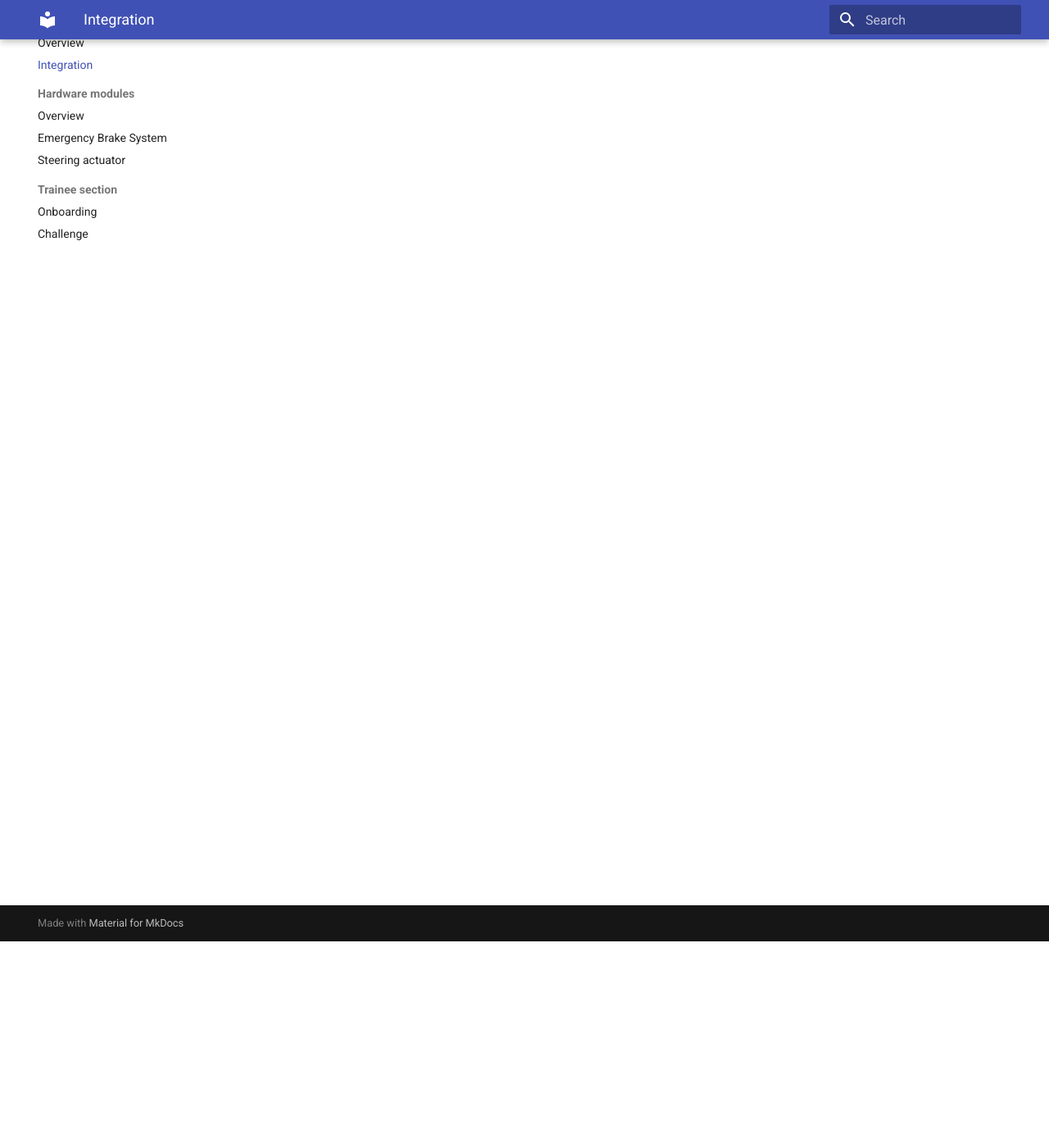
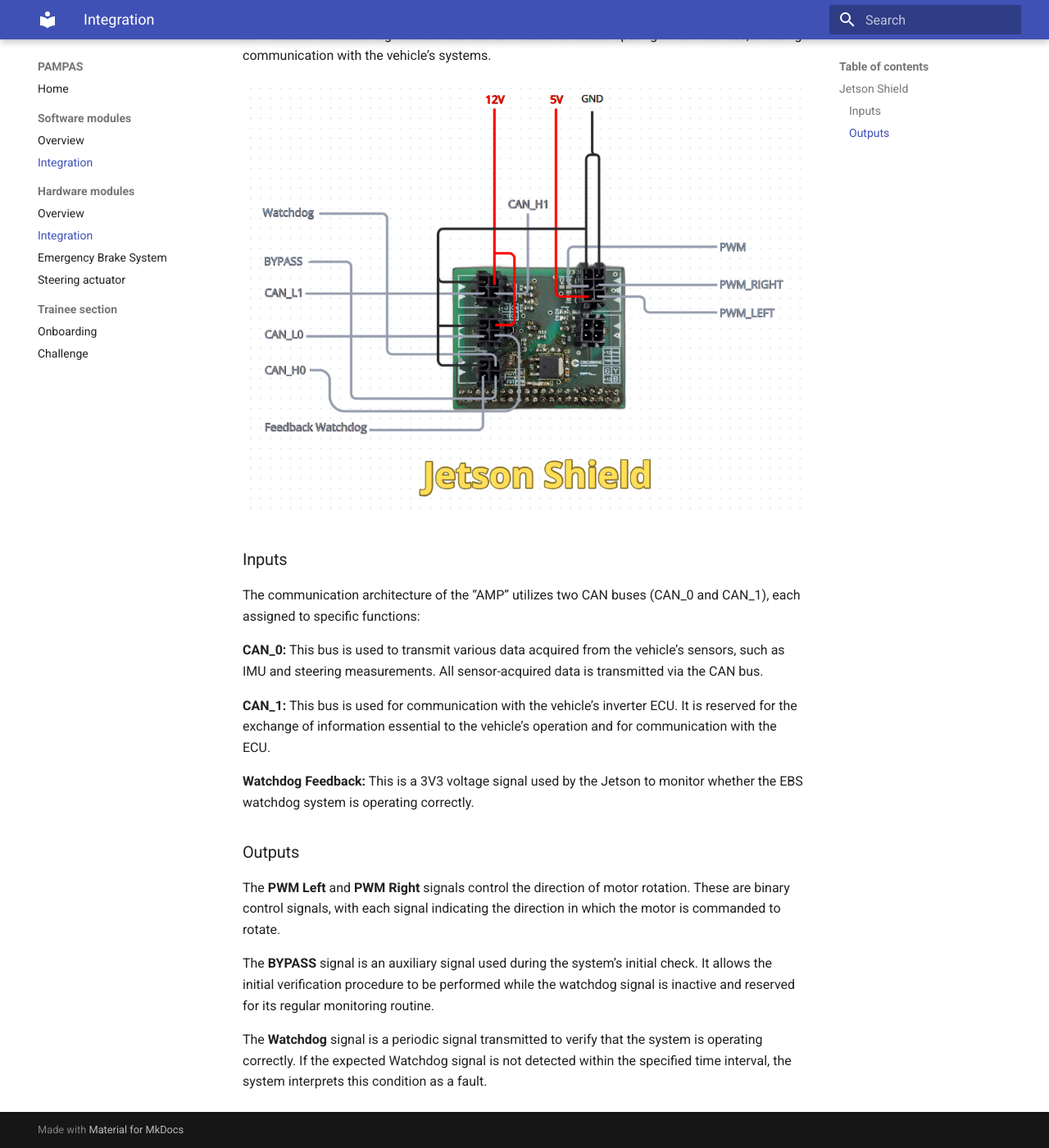
Before and after one commit to amperaufsc/pampas, an MkDocs documentation site: the page built from docs/hardware/integration.md, in a window 1280 px wide and 1400 px high, scrolled down 252 px. Shown: the whole window at 82% size. Built offline with MkDocs 1.6.1 and Material for MkDocs 9.7.7, drawn with Linux system fonts in a browser that asks for light colours; the version menu is left out; some of the changed text lies outside the part shown.

Commit message:
feat: add initial version of hardware integration documentation

```diff
--- a/docs/hardware/integration.md
+++ b/docs/hardware/integration.md
@@ -1,3 +1,24 @@
 # Hardware integration
 
-Coming soon.
+## Jetson Shield
+The “Jetson shield” is designed to serve as an interface between our computing unit and the vehicle’s CAN bus. The CAN signals are received by a CAN transceiver on the board, which converts the electrical signals between the CAN bus and the computing unit’s interface, enabling communication with the vehicle’s systems.
+
+![](integration/jetson-shield.png)
+
+### Inputs
+
+The communication architecture of the “AMP” utilizes two CAN buses (CAN_0 and CAN_1), each assigned to specific functions:
+
+**CAN_0:** This bus is used to transmit various data acquired from the vehicle’s sensors, such as IMU and steering measurements. All sensor-acquired data is transmitted via the CAN bus.
+
+**CAN_1:** This bus is used for communication with the vehicle’s inverter ECU. It is reserved for the exchange of information essential to the vehicle’s operation and for communication with the ECU.
+
+**Watchdog Feedback:** This is a 3V3 voltage signal used by the Jetson to monitor whether the EBS watchdog system is operating correctly.
+
+### Outputs
+
+The **PWM Left** and **PWM Right** signals control the direction of motor rotation. These are binary control signals, with each signal indicating the direction in which the motor is commanded to rotate.
+
+The **BYPASS** signal is an auxiliary signal used during the system’s initial check. It allows the initial verification procedure to be performed while the watchdog signal is inactive and reserved for its regular monitoring routine.
+
+The **Watchdog** signal is a periodic signal transmitted to verify that the system is operating correctly. If the expected Watchdog signal is not detected within the specified time interval, the system interprets this condition as a fault.
--- a/mkdocs.yml
+++ b/mkdocs.yml
@@ -6,6 +6,7 @@ nav:
       - Integration: hardware/integration.md
   - Hardware modules:
       - Overview: hardware-overview.md
+      - Integration: hardware/integration.md
       - Emergency Brake System: hardware/emergency-brake-system.md
       - Steering actuator: hardware/steering-actuator.md
   - Trainee section:
```
Also changed, not shown: docs/hardware/integration/jetson-shield.png (added).
